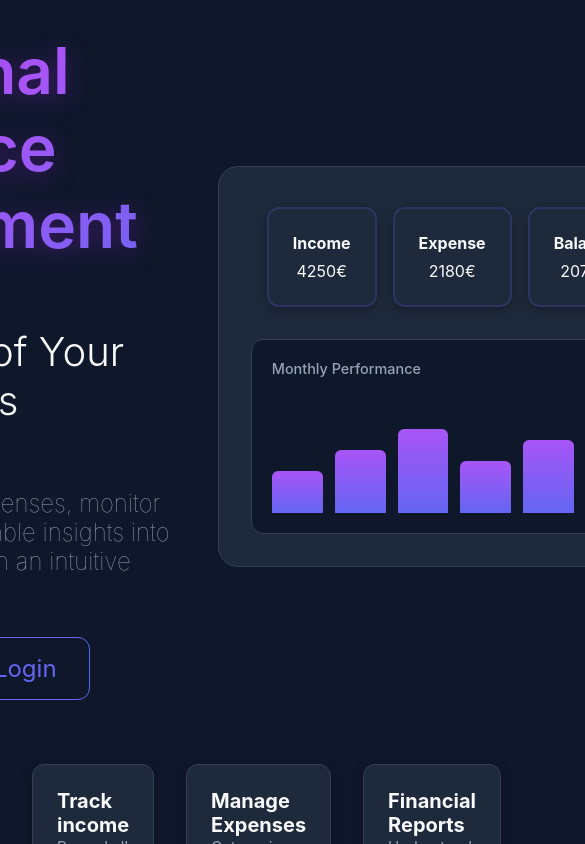
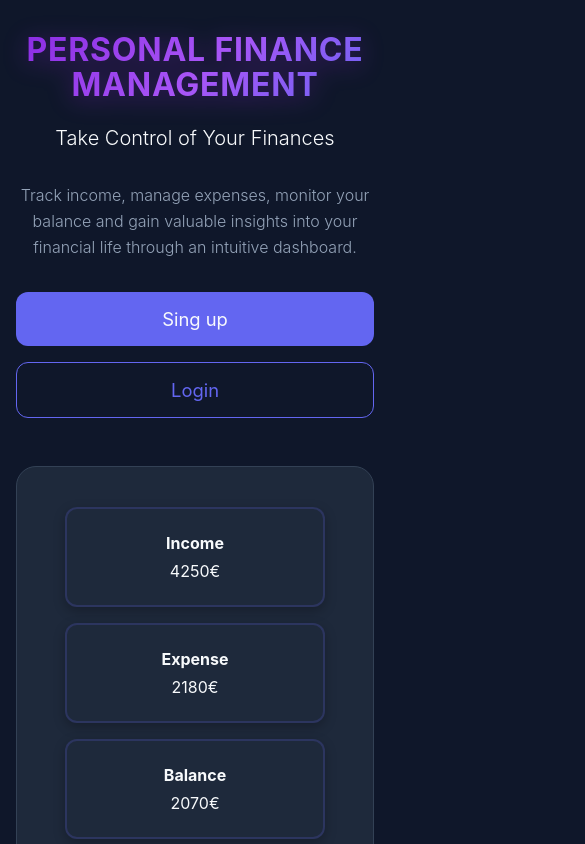
Before and after one commit to Honabi17/Financial_Dashboard, a React (Vite) app in the folder FRONTEND/: page / in a window 390 px wide. Shown: the top 844 px of the page, 585 px wide, since content can reach past the window. Built offline with nearby package versions, Linux system fonts and the light colour scheme.

Commit message:
feat(Frontend): make the landing page responsive

```diff
--- a/FRONTEND/src/pages/LandingPage/LandingPage.css
+++ b/FRONTEND/src/pages/LandingPage/LandingPage.css
@@ -5,32 +5,36 @@
 
 
 .hero{
-    max-width: 100vw;
-    margin: 0;
-    padding: 2rem;
+    max-width: var(--content-width);
+    margin: 0 auto;
+    padding: 4rem 2rem;
 
     display: grid;
-    grid-template-columns: 1fr 1fr;
+    grid-template-columns: repeat(auto-fit, minmax(320px, 1fr));
     gap: 3rem;
 
     align-items: center;
-    justify-content: center;
 }
 
 
 .hero-content{
     display: flex;
     flex-direction: column;
+    align-items: center;
 }
 
 
-.hero-badge{
+.hero-title{
     text-align: center;
-    padding: 0 2rem 4rem 2rem;
+    padding: 0 0 1.5rem 0;
 
 
-    font-size: 4rem;
-    font-weight: 600;
+    font-size: 3.4rem;
+    font-weight: 700;
+    letter-spacing: 0.05rem;
+    line-height: 1.1;
+    text-transform: uppercase;
+    text-align: center;
 
 
     background: linear-gradient(
@@ -48,20 +52,24 @@
     );
 }
 
-.hero-content h1{
+.hero-subtitle{
     text-align: center;
     padding: 0 0 2rem 0;
 
-    font-size: 2.5rem;
+    font-size: 2rem;
     font-weight: 300;
+    line-height: 1.25;
 }
 
 .hero-content p{
     text-align: center;
-    padding: 2rem 0;
+    padding: 0 0 2rem 0;
 
-    font-size: 1.5rem;
-    font-weight: 100;
+    max-width: 55ch;
+
+    font-size: 1.25rem;
+    font-weight: 300;
+    line-height: 1.6;
 }
 
 
@@ -71,7 +79,7 @@
     align-items: center;
     gap: 32px;
 
-    font-size: x-large;
+    font-size: 1.15rem;
 }
 
 
@@ -211,12 +219,11 @@
 
 
 .features{
-    max-width: 100vw;
-    max-height: 100vh;
+    max-width: var(--content-width);
     margin: 2rem auto;
 
     display: grid;
-    grid-template-columns: repeat(3, 1fr);
+    grid-template-columns: repeat(auto-fit, minmax(260px, 1fr));
 
     padding: 0 2rem;
     gap: 2rem;
@@ -225,8 +232,8 @@
 
 .feature-card{
     transition:
-        transform 0.3 ease,
-        border-box 0.3 ease;
+        transform 0.3s ease,
+        border-color 0.3s ease;
 }
 
 .feature-card:hover{
@@ -255,3 +262,62 @@
     color: var(--color-text-secondary);
     font-size: 0.85rem;
 }
+
+
+
+
+@media(max-width:900px){
+
+    .hero{
+        padding: 3rem 1.5rem;
+    }
+
+    .hero-title{
+        font-size: 2.75rem;
+    }
+
+    .hero-subtitle{
+        font-size: 1.5rem;
+    }
+}
+
+
+
+@media(max-width:640px){
+
+    .hero{
+        padding: 2rem 1rem;
+    }
+
+    .hero-title{
+        font-size: 2rem;
+    }
+
+    .hero-subtitle{
+        font-size: 1.25rem;
+    }
+
+    .hero-content p{
+        font-size: 1rem;
+    }
+
+    .hero-actions{
+        flex-direction: column;
+        gap: 1rem;
+        width: 100%;
+    }
+
+
+    .hero-actions .btn-primary,
+    .hero-actions .btn-secondary{
+        width: 100%;
+    }
+
+    .preview-kpis{
+        grid-template-columns: 1fr;
+    }
+
+    .features{
+        padding: 0 1rem;
+    }
+}
--- a/FRONTEND/src/pages/LandingPage/LandingPage.tsx
+++ b/FRONTEND/src/pages/LandingPage/LandingPage.tsx
@@ -30,14 +30,13 @@ export const LandingPage: React.FC = () => {
 
                 <div className="hero-content">
 
-                    <span className="hero-badge">
+                    <h1 className="hero-title">
                         Personal Finance Management
-                    </span>
+                    </h1>
 
-                    <h1>
-                        Take Control of Your
-                        <span> Finances</span>
-                    </h1>
+                    <h2 className="hero-subtitle">
+                        Take Control of Your Finances
+                    </h2>
 
                     <p className="text-secondary">
                         Track income, manage expenses, monitor your balance
--- a/FRONTEND/src/styles/variables.css
+++ b/FRONTEND/src/styles/variables.css
@@ -28,4 +28,6 @@
     --transition: 0.3s ease;
 
     --sidebar-width: 260px;
+
+    --content-width: 1280px;
 }
```
